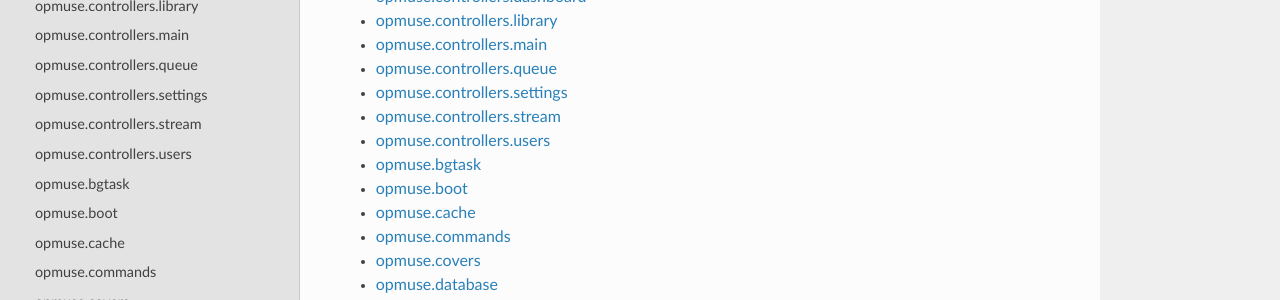
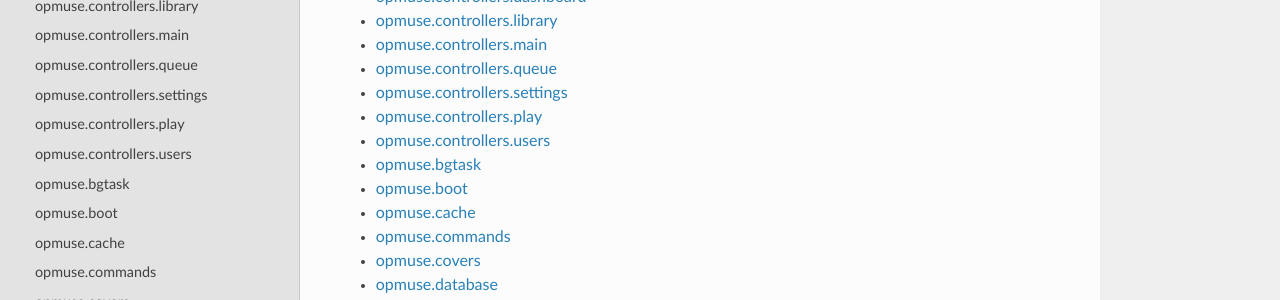
Before and after one commit to opmuse/opmuse, a Sphinx documentation site: the page built from docs/reference.rst, in a window 1280 px wide and 1141 px high. Shown: the part 199-499 px from the top of the window. Built offline with Sphinx 7.4.7 and the Read the Docs theme 2.0.0, drawn with Linux system fonts in a browser that asks for light colours.

Commit message:
some doc fixes

```diff
--- /dev/null
+++ b/docs/reference.opmuse.controllers.play.rst
@@ -0,0 +1,6 @@
+opmuse.controllers.play
+=========================
+
+.. automodule:: opmuse.controllers.play
+   :members:
+   :undoc-members:
--- a/docs/reference.opmuse.controllers.stream.rst
+++ /dev/null
@@ -1,6 +0,0 @@
-opmuse.controllers.stream
-=========================
-
-.. automodule:: opmuse.controllers.stream
-   :members:
-   :undoc-members:
--- a/docs/reference.opmuse.library.rst
+++ b/docs/reference.opmuse.library.rst
@@ -3,3 +3,4 @@ opmuse.library
 
 .. automodule:: opmuse.library
    :members:
+   :undoc-members:
--- a/docs/reference.opmuse.security.rst
+++ b/docs/reference.opmuse.security.rst
@@ -3,3 +3,4 @@ opmuse.security
 
 .. automodule:: opmuse.security
    :members:
+   :undoc-members:
--- a/docs/reference.rst
+++ b/docs/reference.rst
@@ -10,7 +10,7 @@ Reference
    reference.opmuse.controllers.main
    reference.opmuse.controllers.queue
    reference.opmuse.controllers.settings
-   reference.opmuse.controllers.stream
+   reference.opmuse.controllers.play
    reference.opmuse.controllers.users
    reference.opmuse.bgtask
    reference.opmuse.boot
```
